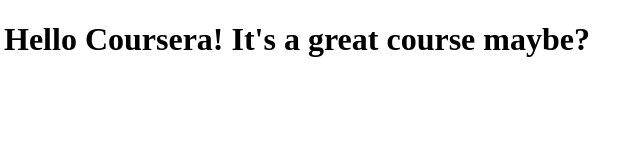
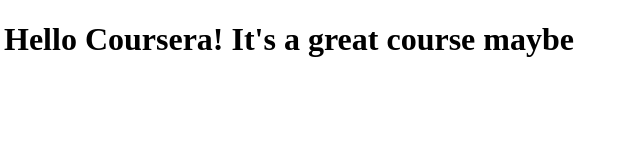
Before and after one commit to Jackcappe/coursera-test, a plain HTML site: page site/index.html in a window 1280 px wide. Shown: the full height of the page, 4-644 px from the left. Drawn offline with Linux system fonts and the light colour scheme.

Commit message:
My first page does not work

```diff
--- a/site/index.html
+++ b/site/index.html
@@ -4,6 +4,6 @@
 	<title>Hello Coursera!</title>
 </head>
 <body>
-<h1>Hello Coursera! It's a great course maybe?</h1>
+<h1>Hello Coursera! It's a great course maybe</h1>
 </body>
 </html>
```
